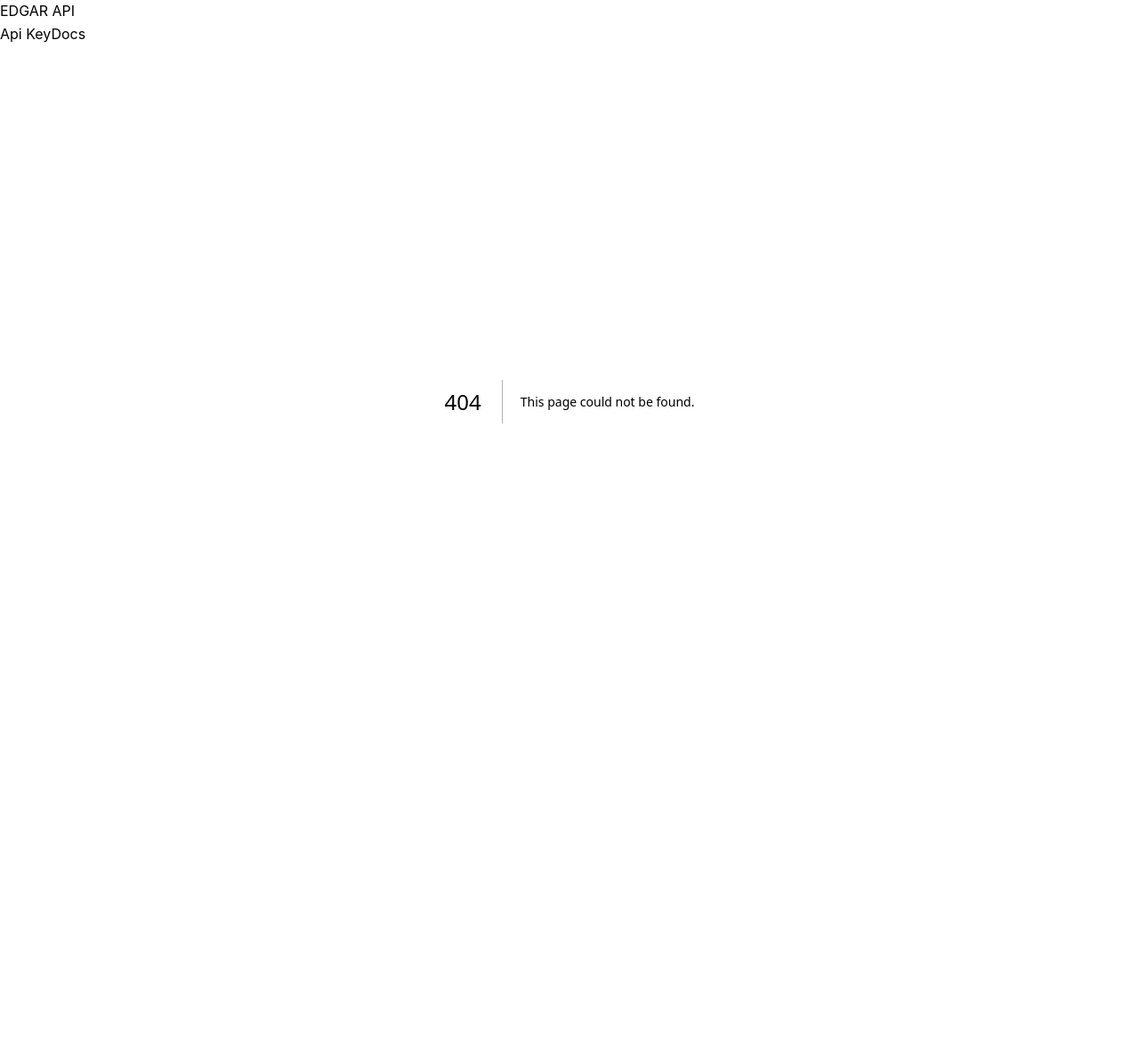
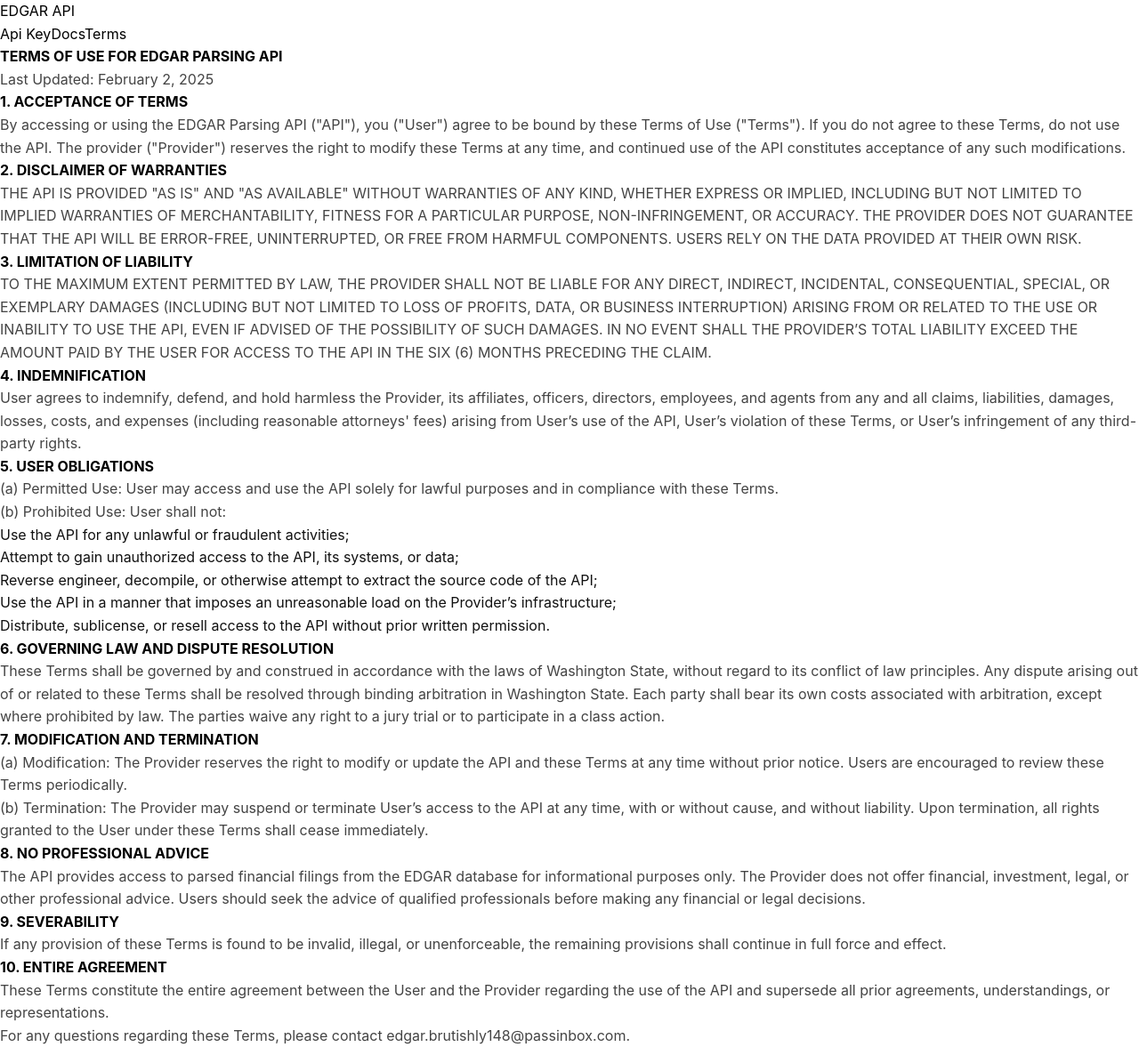
Before and after one commit to deanshelton913/edgar-json-website, a Next.js app: page /terms in a window 1280 px wide. Before the commit this address had no page. Shown: the whole page at 89% size. Before the commit the page ends 851 px from the top, so only its background shows below. Built offline with nearby package versions, Linux system fonts and the light colour scheme.

Commit message:
adds terms

```diff
--- a/src/app/layout.tsx
+++ b/src/app/layout.tsx
@@ -98,6 +98,9 @@
 						<Link href="/docs" className="text-gray-700 hover:text-blue-600">
 							Docs
 						</Link>
+						<Link href="/terms" className="text-gray-700 hover:text-blue-600">
+							Terms
+						</Link>
 					</div>
 				</nav>
 
--- /dev/null
+++ b/src/app/terms/page.tsx
@@ -0,0 +1,163 @@
+import React from "react";
+
+const TermsOfUse = () => {
+	return (
+		<div className="p-6 max-w-4xl mx-auto">
+			<h1 className="text-3xl font-bold mb-4">
+				TERMS OF USE FOR EDGAR PARSING API
+			</h1>
+			<p className="text-sm mb-6">Last Updated: February 2, 2025</p>
+
+			<div className="mb-6">
+				<h2 className="text-xl font-semibold mb-2">1. ACCEPTANCE OF TERMS</h2>
+				<p>
+					By accessing or using the EDGAR Parsing API ("API"), you ("User")
+					agree to be bound by these Terms of Use ("Terms"). If you do not agree
+					to these Terms, do not use the API. The provider ("Provider") reserves
+					the right to modify these Terms at any time, and continued use of the
+					API constitutes acceptance of any such modifications.
+				</p>
+			</div>
+
+			<div className="mb-6">
+				<h2 className="text-xl font-semibold mb-2">
+					2. DISCLAIMER OF WARRANTIES
+				</h2>
+				<p>
+					THE API IS PROVIDED "AS IS" AND "AS AVAILABLE" WITHOUT WARRANTIES OF
+					ANY KIND, WHETHER EXPRESS OR IMPLIED, INCLUDING BUT NOT LIMITED TO
+					IMPLIED WARRANTIES OF MERCHANTABILITY, FITNESS FOR A PARTICULAR
+					PURPOSE, NON-INFRINGEMENT, OR ACCURACY. THE PROVIDER DOES NOT
+					GUARANTEE THAT THE API WILL BE ERROR-FREE, UNINTERRUPTED, OR FREE FROM
+					HARMFUL COMPONENTS. USERS RELY ON THE DATA PROVIDED AT THEIR OWN RISK.
+				</p>
+			</div>
+
+			<div className="mb-6">
+				<h2 className="text-xl font-semibold mb-2">
+					3. LIMITATION OF LIABILITY
+				</h2>
+				<p>
+					TO THE MAXIMUM EXTENT PERMITTED BY LAW, THE PROVIDER SHALL NOT BE
+					LIABLE FOR ANY DIRECT, INDIRECT, INCIDENTAL, CONSEQUENTIAL, SPECIAL,
+					OR EXEMPLARY DAMAGES (INCLUDING BUT NOT LIMITED TO LOSS OF PROFITS,
+					DATA, OR BUSINESS INTERRUPTION) ARISING FROM OR RELATED TO THE USE OR
+					INABILITY TO USE THE API, EVEN IF ADVISED OF THE POSSIBILITY OF SUCH
+					DAMAGES. IN NO EVENT SHALL THE PROVIDER’S TOTAL LIABILITY EXCEED THE
+					AMOUNT PAID BY THE USER FOR ACCESS TO THE API IN THE SIX (6) MONTHS
+					PRECEDING THE CLAIM.
+				</p>
+			</div>
+
+			<div className="mb-6">
+				<h2 className="text-xl font-semibold mb-2">4. INDEMNIFICATION</h2>
+				<p>
+					User agrees to indemnify, defend, and hold harmless the Provider, its
+					affiliates, officers, directors, employees, and agents from any and
+					all claims, liabilities, damages, losses, costs, and expenses
+					(including reasonable attorneys' fees) arising from User’s use of the
+					API, User’s violation of these Terms, or User’s infringement of any
+					third-party rights.
+				</p>
+			</div>
+
+			<div className="mb-6">
+				<h2 className="text-xl font-semibold mb-2">5. USER OBLIGATIONS</h2>
+				<p className="mb-2">
+					(a) Permitted Use: User may access and use the API solely for lawful
+					purposes and in compliance with these Terms.
+				</p>
+				<p>(b) Prohibited Use: User shall not:</p>
+				<ul className="list-disc list-inside ml-4">
+					<li>Use the API for any unlawful or fraudulent activities;</li>
+					<li>
+						Attempt to gain unauthorized access to the API, its systems, or
+						data;
+					</li>
+					<li>
+						Reverse engineer, decompile, or otherwise attempt to extract the
+						source code of the API;
+					</li>
+					<li>
+						Use the API in a manner that imposes an unreasonable load on the
+						Provider’s infrastructure;
+					</li>
+					<li>
+						Distribute, sublicense, or resell access to the API without prior
+						written permission.
+					</li>
+				</ul>
+			</div>
+
+			<div className="mb-6">
+				<h2 className="text-xl font-semibold mb-2">
+					6. GOVERNING LAW AND DISPUTE RESOLUTION
+				</h2>
+				<p>
+					These Terms shall be governed by and construed in accordance with the
+					laws of Washington State, without regard to its conflict of law
+					principles. Any dispute arising out of or related to these Terms shall
+					be resolved through binding arbitration in Washington State. Each
+					party shall bear its own costs associated with arbitration, except
+					where prohibited by law. The parties waive any right to a jury trial
+					or to participate in a class action.
+				</p>
+			</div>
+
+			<div className="mb-6">
+				<h2 className="text-xl font-semibold mb-2">
+					7. MODIFICATION AND TERMINATION
+				</h2>
+				<p className="mb-2">
+					(a) Modification: The Provider reserves the right to modify or update
+					the API and these Terms at any time without prior notice. Users are
+					encouraged to review these Terms periodically.
+				</p>
+				<p>
+					(b) Termination: The Provider may suspend or terminate User’s access
+					to the API at any time, with or without cause, and without liability.
+					Upon termination, all rights granted to the User under these Terms
+					shall cease immediately.
+				</p>
+			</div>
+
+			<div className="mb-6">
+				<h2 className="text-xl font-semibold mb-2">
+					8. NO PROFESSIONAL ADVICE
+				</h2>
+				<p>
+					The API provides access to parsed financial filings from the EDGAR
+					database for informational purposes only. The Provider does not offer
+					financial, investment, legal, or other professional advice. Users
+					should seek the advice of qualified professionals before making any
+					financial or legal decisions.
+				</p>
+			</div>
+
+			<div className="mb-6">
+				<h2 className="text-xl font-semibold mb-2">9. SEVERABILITY</h2>
+				<p>
+					If any provision of these Terms is found to be invalid, illegal, or
+					unenforceable, the remaining provisions shall continue in full force
+					and effect.
+				</p>
+			</div>
+
+			<div className="mb-6">
+				<h2 className="text-xl font-semibold mb-2">10. ENTIRE AGREEMENT</h2>
+				<p>
+					These Terms constitute the entire agreement between the User and the
+					Provider regarding the use of the API and supersede all prior
+					agreements, understandings, or representations.
+				</p>
+			</div>
+
+			<p className="mt-6">
+				For any questions regarding these Terms, please contact
+				edgar.brutishly148@passinbox.com.
+			</p>
+		</div>
+	);
+};
+
+export default TermsOfUse;
```
